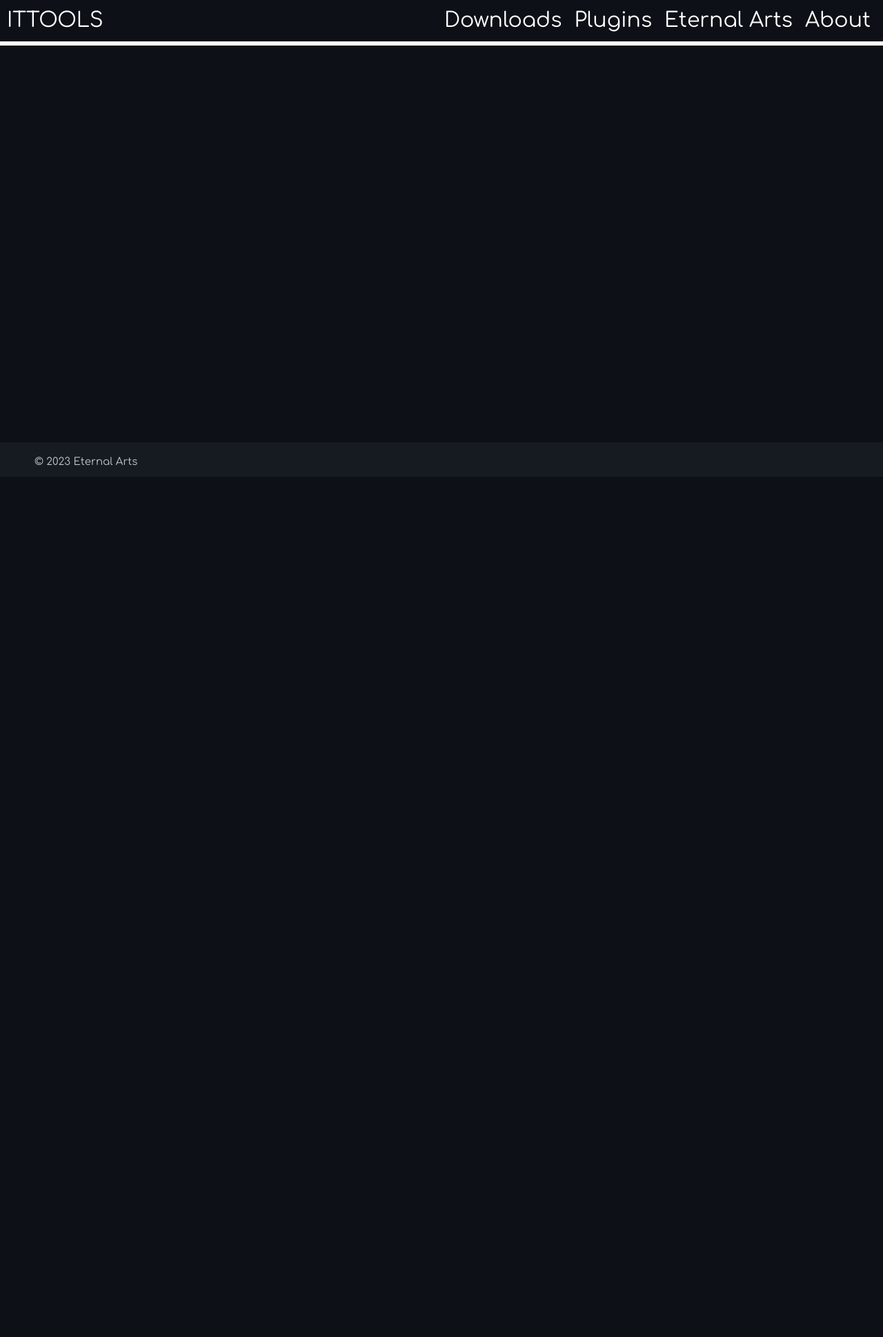
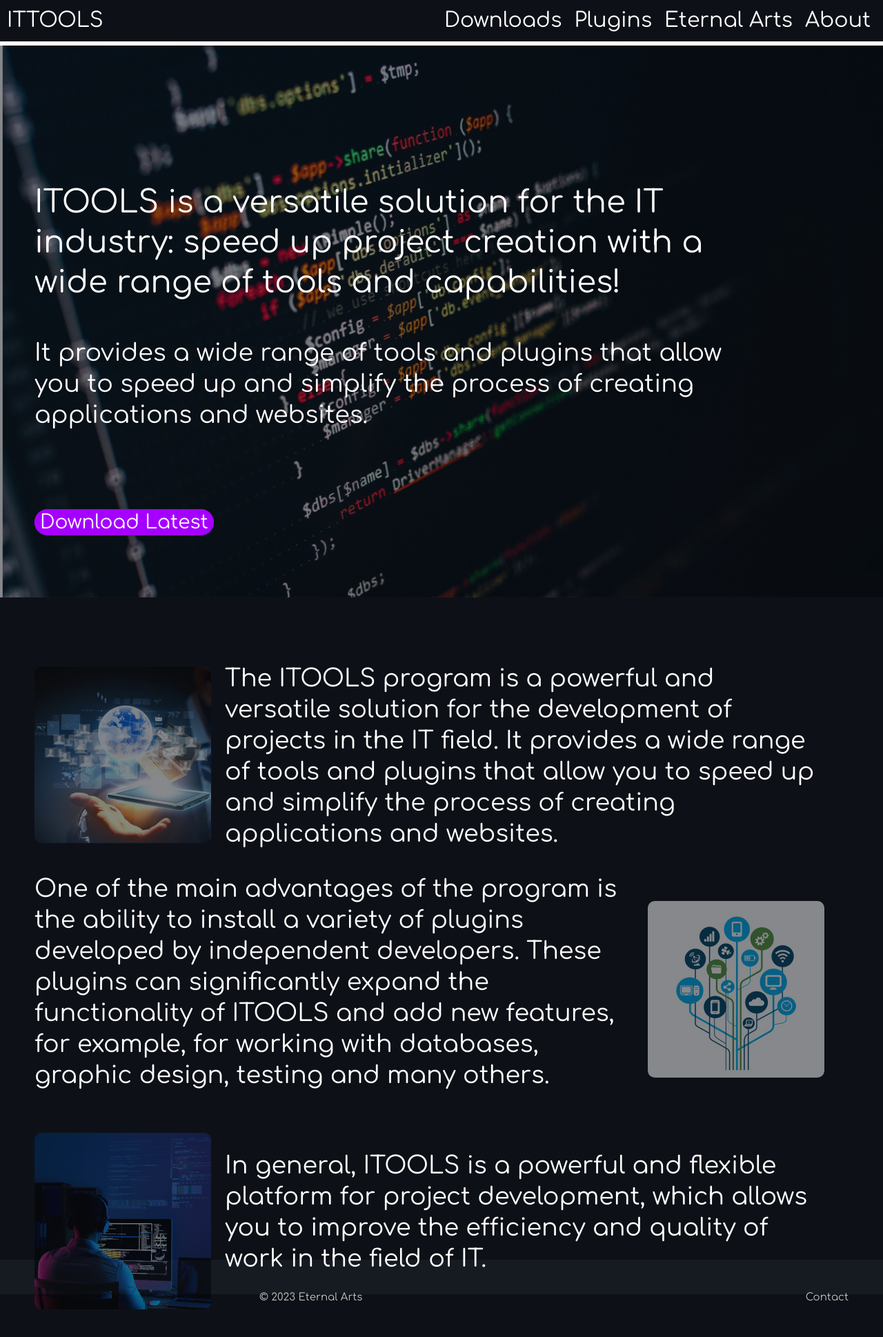
Before and after one commit to An72ty/ItTools, a Django app: page / in a window 1280 px wide. Shown: the whole page at 69% size. Before the commit the page ends 675 px from the top, so only its background shows below. Run offline with Django 4.2, Linux system fonts and the light colour scheme.

Commit message:
added index page

```diff
--- a/ittool/static/ittool/css/style.css
+++ b/ittool/static/ittool/css/style.css
@@ -143,10 +143,11 @@
 }
 
 .purple-button {
+    text-decoration: none;
     background-color: #A500FF;
     border: none;
-    border-right: 5px #A500FF solid;
-    border-left: 5px #A500FF solid;
+    border-right: 8px #A500FF solid;
+    border-left: 8px #A500FF solid;
     border-radius: 40px;
     color: #FFFFFF;
     font-size: 28px;
@@ -239,6 +240,7 @@
 }
 
 footer {
+    margin: 1200px 0px 0px 0px;
     font-size: 15px;
     background-color: #161B22;
     color: #c2c2c2;
@@ -249,6 +251,20 @@
     position: relative;
     top: 20px;
     margin-left: 50px;
+    float: left;
+}
+
+footer .contact {
+    color: #c2c2c2;
+    text-decoration: none;
+    position: relative;
+    top: 20px;
+    margin-right: 50px;
+    float: right;
+}
+
+footer .contact:hover {
+    color: #696969;
 }
 
 div .links {
@@ -277,14 +293,14 @@
     border-left: 3px #A500FF solid;
 }
 
-.eternal-arts-info {
+div.eternal-arts-info {
     margin: 70px 70px 70px 70px;
     float: left;
     color: #FFFFFF;
     background-color: #161B22;
     border-radius: 30px;
     width: 757px;
-    height: 332px;
+    height: 358px;
 }
 
 .eternal-arts-icon {
@@ -404,3 +420,76 @@
     position: relative;
     left: 52px;
 }
+
+div.preview {
+    height: 100vh;
+    margin-bottom: 60px;
+}
+
+div.preview img.preview-image {
+    width: 100%;
+    height: 100vh;
+    opacity: 0.5;
+}
+
+div.preview .slogan {
+    color: white;
+    font-size: 45px;
+    line-height: 58px;
+    width: 1001px;
+    margin: 55px 0px 0px 50px;
+    text-align: left;
+    position: relative;
+    bottom: 660px;
+}
+
+div.preview .short-description {
+    color: #FFFFFF;
+    font-size: 35px;
+    line-height: 45px;
+    width: 1001px;
+    margin: 50px 0px 0px 50px;
+    text-align: left;
+    position: relative;
+    bottom: 660px;
+}
+
+div.preview .purple-button {
+    border-top: 3px #A500FF solid;
+    border-bottom: 3px #A500FF solid;
+    position: relative;
+    margin: 115px 0px 0px 50px;
+    bottom: 545px;
+}
+
+div.description-block .description-image {
+    position: relative;
+    margin: 40px 20px 40px 50px;
+    border-radius: 10px;
+    width: 256px;
+    height: 256px;
+    opacity: 0.5;
+    float: left;
+}
+
+div.description-block .description-text {
+    position: relative;
+    color: #FFFFFF;
+    font-size: 35px;
+    line-height: 45px;
+    width: 869px;
+    text-align: left;
+    float: left;
+}
+
+div.description-block .description-image.right {
+    margin: 40px 50px 40px 20px;
+}
+
+div.description-block .description-text.right {
+    margin: 0px 0px 0px 50px;
+}
+
+div.description-block #short.description-text {
+    top: 30px;
+}
--- a/ittool/templates/ittool/base.html
+++ b/ittool/templates/ittool/base.html
@@ -28,7 +28,8 @@
 </body>
 
 <footer>
-    <p class="copyright">&copy; 2023 Eternal Arts</p>
+    <a class="copyright">&copy; 2023 Eternal Arts</a>
+    <a class="contact" href="{% url 'ittool:about' %}">Contact</a>
 </footer>
 
 </html>
--- a/ittool/templates/ittool/index.html
+++ b/ittool/templates/ittool/index.html
@@ -1 +1,38 @@
 {% extends 'ittool/base.html' %}
+{% load static %}
+
+
+{% block content %}
+<div class="preview">
+    <img src="{% static 'ittool/images/code.jpg' %}" class="preview-image">
+    <p class="slogan">ITOOLS is a versatile solution for the IT industry: speed up project creation with a wide range of
+        tools and capabilities!</p>
+
+    <p class="short-description">It provides a wide range of tools and plugins that allow you to speed up and simplify
+        the process of creating applications and websites.</p>
+
+    <a href="{% url 'ittool:downloads' %}" class="purple-button">Download Latest</a>
+</div>
+<div class="description-block">
+    <img src="{% static 'ittool/images/it_field.jpg' %}" class="description-image">
+
+    <p class="description-text">The ITOOLS program is a powerful and versatile solution for the development of projects
+        in the IT field. It provides a wide range of tools and plugins that allow you to speed up and simplify the
+        process of creating applications and websites.</p>
+</div>
+<div class="description-block">
+    <p class="description-text right">One of the main advantages of the program is the ability to install a variety of
+        plugins
+        developed by independent developers. These plugins can significantly expand the functionality of ITOOLS and add
+        new features, for example, for working with databases, graphic design, testing and many others.</p>
+
+    <img src="{% static 'ittool/images/directions.jpg' %}" class="description-image right">
+</div>
+<div class="description-block">
+    <img src="{% static 'ittool/images/coder.jpg' %}" class="description-image">
+
+    <p class="description-text" id="short">In general, ITOOLS is a powerful and flexible platform for project
+        development, which
+        allows you to improve the efficiency and quality of work in the field of IT.</p>
+</div>
+{% endblock content %}
```
Also changed, not shown: ittool/templates/ittool/eternal_arts.html (+6 -3 lines), ittool/static/ittool/images/code.jpg (added), ittool/static/ittool/images/coder.jpg (added), ittool/static/ittool/images/directions.jpg (added), ittool/static/ittool/images/eternal_arts_icon.png (renamed from ittool/static/ittool/eternal_arts_icon.png), ittool/static/ittool/images/it_field.jpg (added).
